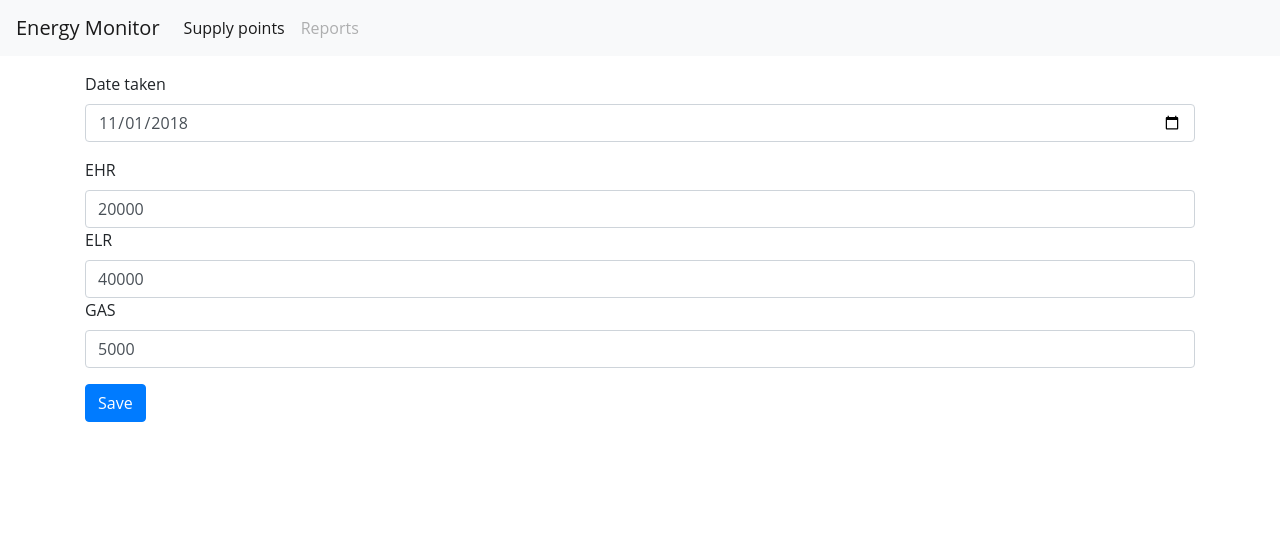
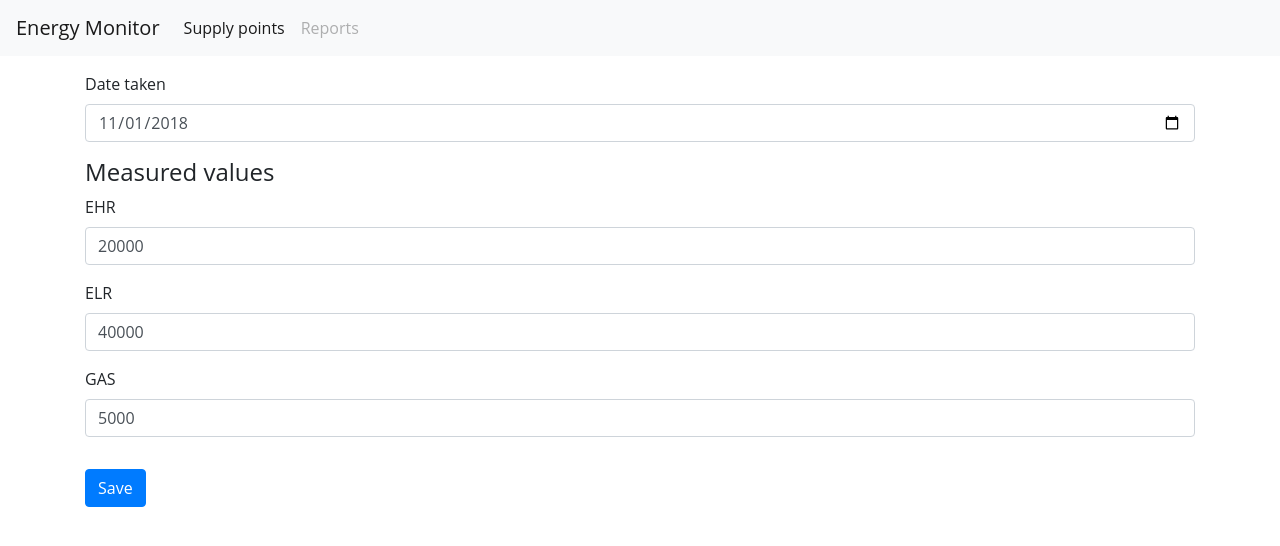
Before and after one commit to dledvinka/Sandbox, an Angular app in the folder Python/Energy/frontend/: page /supply-point/1/measurement/1 in a window 1280 px wide. Shown: the top 546 px of the page. Built offline with nearby package versions, Linux system fonts and the light colour scheme.

Commit message:
FormArray working

```diff
--- a/Python/Energy/frontend/src/app/app.module.ts
+++ b/Python/Energy/frontend/src/app/app.module.ts
@@ -12,7 +12,6 @@ import { NavbarComponent } from './navbar/navbar.component';
 import { SupplyPointsComponent } from './supply-points/supply-points.component';
 import { SupplyPointComponent } from './supply-point/supply-point.component';
 import { DashboardComponent } from './dashboard/dashboard.component';
-import { MeasuredValueComponent } from './measured-value/measured-value.component';
 
 @NgModule({
   declarations: [
@@ -23,8 +22,7 @@ import { MeasuredValueComponent } from './measured-value/measured-value.componen
     NavbarComponent,
     SupplyPointsComponent,
     SupplyPointComponent,
-    DashboardComponent,
-    MeasuredValueComponent
+    DashboardComponent
   ],
   imports: [
     BrowserModule,
--- a/Python/Energy/frontend/src/app/measured-value/measured-value.component.html
+++ /dev/null
@@ -1,7 +0,0 @@
-<div [formGroup]="form">
-  <div formGroupName="values">
-    <label [attr.for]="measuredValue.label">{{measuredValue.label}}</label>
-    <input type="number" class="form-control" [formControlName]="measuredValue.label" [id]="measuredValue.label">
-    <!-- <div class="errorMessage" *ngIf="!isValid">{{measuredValue.label}} is required</div> -->
-  </div>
-</div>
--- a/Python/Energy/frontend/src/app/measured-value/measured-value.component.ts
+++ /dev/null
@@ -1,21 +0,0 @@
-import { Component, OnInit, Input } from '@angular/core';
-import { MeasuredValueDto } from '../entities/measured-value-dto';
-import { FormGroup } from '@angular/forms';
-
-@Component({
-  selector: 'app-measured-value',
-  templateUrl: './measured-value.component.html',
-  styleUrls: ['./measured-value.component.scss']
-})
-export class MeasuredValueComponent implements OnInit {
-
-  @Input() measuredValue: MeasuredValueDto;
-  @Input() form: FormGroup;
-  constructor() { }
-
-  ngOnInit() {
-  }
-
-  get isValid() { return this.form.controls['values'][this.measuredValue.label].valid; }
-
-}
--- a/Python/Energy/frontend/src/app/measurement/measurement.component.html
+++ b/Python/Energy/frontend/src/app/measurement/measurement.component.html
@@ -1,23 +1,4 @@
 <div *ngIf="form" class="container mt-3">
-  <!-- <form *ngIf="model" (ngSubmit)="onSubmit()" #f="ngForm">
-    <div class="form-group">
-      <label for="dateTaken">Date taken</label>
-      <input type="date" id="dateTaken" class="form-control" [ngModel]="model.date_taken" name="dateTaken" required>
-    </div>
-    <div class="form-group">
-      <label for="eleHighRate">Electricity (high rate) [kWh]</label>
-      <input type="number" id="eleHighRate" class="form-control" [ngModel]="model.electricity_high_rate_kwh" name="eleHighRate">
-    </div>
-    <div class="form-group">
-      <label for="eleLowRate">Electricity (low rate) [kWh]</label>
-      <input type="number" id="eleLowRate" class="form-control" [ngModel]="model.electricity_low_rate_kwh" name="eleLowRate">
-    </div>
-    <div class="form-group">
-      <label for="gas">Gas [m<sup>3</sup>]</label>
-      <input type="number" id="gas" class="form-control" [ngModel]="model.gas_m3" name="gas">
-    </div>
-    <button class="btn btn-primary" type="sumbit">Submit</button>
-  </form> -->
   <form (ngSubmit)="onSubmit()" [formGroup]="form">
 
     <div class="form-group">
@@ -25,14 +6,12 @@
       <input type="date" id="dateTaken" class="form-control" formControlName='dateTaken'>
     </div>
 
-    <!-- <div *ngFor="let mv of model.values">
-      <label [attr.for]="mv.label">{{mv.label}}</label>
-      <input type="number" class="form-control" [formControlName]="mv.label" [id]="mv.label">
-      <div class="errorMessage" *ngIf="!isValid">{{mv.label}} is required</div>
-    </div> -->
-
-    <div *ngFor="let mv of model.values">
-      <app-measured-value [measuredValue]="mv" [form]="form"></app-measured-value>
+    <div formArrayName="values">
+      <h4>Measured values</h4>
+      <div class="form-group" *ngFor="let valueControl of form.get('values').controls; let i = index">
+        <label>{{model.values[i].label}}</label>
+        <input type="text" class="form-control" [formControlName]="i">
+      </div>
     </div>
 
     <button class="btn btn-primary mt-3" type="submit" [disabled]="!form.valid">Save</button>
--- a/Python/Energy/frontend/src/app/measurement/measurement.component.scss
+++ b/Python/Energy/frontend/src/app/measurement/measurement.component.scss
@@ -1,3 +1,3 @@
 input.ng-invalid.ng-touched {
-    border: 1py solid red;
+    border: 2px solid red;
 }
--- a/Python/Energy/frontend/src/app/measurement/measurement.component.ts
+++ b/Python/Energy/frontend/src/app/measurement/measurement.component.ts
@@ -1,5 +1,5 @@
 import { Component, OnInit, ViewChild } from '@angular/core';
-import { NgForm, FormGroup, FormControl } from '@angular/forms';
+import { NgForm, FormGroup, FormControl, FormArray } from '@angular/forms';
 import { MeasurementDto } from '../entities/measurement-dto';
 import { MeasurementService } from '../services/measurement.service';
 import { CommandResult } from '../entities/command-result';
@@ -62,38 +62,17 @@ export class MeasurementComponent implements OnInit {
         }
 
         this.form = this.mvcs.toFormGroup(this.model, this.supplyPoint.measuredValues);
-        console.log(this.form);
-        console.log(this.form.controls['values']);
       });
   }
 
   onSubmit(): void {
-    console.log('onSubmit', this.form);
-    console.log('json', JSON.stringify(this.form.value));
     this.model.dateTaken = this.form.value['dateTaken'];
 
-    for (const key of this.form.value['values']) {
-      const measValue = this.model.values.find(mv => mv.label === key);
-      measValue.value = this.form.value['values'][key];
-    }
+    this.model.values.forEach((mv, index) => {
+      this.model.values[index].value = Number((<FormArray>this.form.get('values')).value[index]);
+    });
 
     console.log('MODEL ', this.model);
-
-    // this.model.date_taken = this.form.value['dateTaken'];
-    // this.model.electricity_high_rate_kwh = this.form.value['eleHighRate'];
-    // this.model.electricity_low_rate_kwh = this.form.value['eleLowRate'];
-    // this.model.gas_m3 = this.form.value['gas'];
-
-    // console.log(this.model);
-
-    // if (this.id) {
-    //   this.measurementService.update(this.model).subscribe(_ => {
-    //     this.router.navigate(['/measurements']);
-    //   });
-    // } else {
-    //   this.measurementService.insert(this.model).subscribe(_ => {
-    //     this.router.navigate(['/measurements']);
-    //   });
-    // }
+    console.log('json', JSON.stringify(this.form.value));
   }
 }
--- a/Python/Energy/frontend/src/app/services/measure-value-control.service.ts
+++ b/Python/Energy/frontend/src/app/services/measure-value-control.service.ts
@@ -1,7 +1,5 @@
-
-
 import { Injectable } from '@angular/core';
-import { FormControl, FormGroup, Validators } from '@angular/forms';
+import { FormControl, FormGroup, Validators, FormBuilder, FormArray } from '@angular/forms';
 
 import { MeasuredValueDto } from '../entities/measured-value-dto';
 import { SupplyPointMeasuredValueDto } from '../entities/supply-point-measured-value-dto';
@@ -11,22 +9,20 @@ import { MeasurementDto } from '../entities/measurement-dto';
   providedIn: 'root'
 })
 export class MeasureValueControlService {
-  constructor() { }
+  constructor(private formBuilder: FormBuilder) { }
 
   toFormGroup(measurement: MeasurementDto, measuredValues: SupplyPointMeasuredValueDto[] ) {
-    const group: any = {};
-    const valuesGroup: any = {};
-
-    group['dateTaken'] = new FormControl(measurement.dateTaken.toISOString().substring(0, 10), Validators.required);
-    group['values'] = new FormGroup(valuesGroup);
+    const form = new FormGroup({
+      'dateTaken': new FormControl(measurement.dateTaken.toISOString().substring(0, 10), Validators.required),
+      'values': new FormArray([])
+    });
 
     measurement.values.forEach(value => {
       const definition = measuredValues.find(mv => mv.id === value.supplyPointMeasuredValueId);
-      const label = `{definition.name} {definition.measuredValueName} [{definition.unitName}]`;
-      valuesGroup[value.label] = definition.isRequired ? new FormControl(value.value, Validators.required)
-                                              : new FormControl(value.value);
+      const control = definition.isRequired ? new FormControl(value.value, Validators.required) : new FormControl(value.value);
+      (<FormArray>form.get('values')).push(control);
     });
-    console.log(group);
-    return new FormGroup(group);
+
+    return form;
   }
 }
```
Also changed, not shown: Python/Energy/frontend/src/app/measured-value/measured-value.component.scss (deleted), 1 other file (tests, documents, lock files or other folders).
